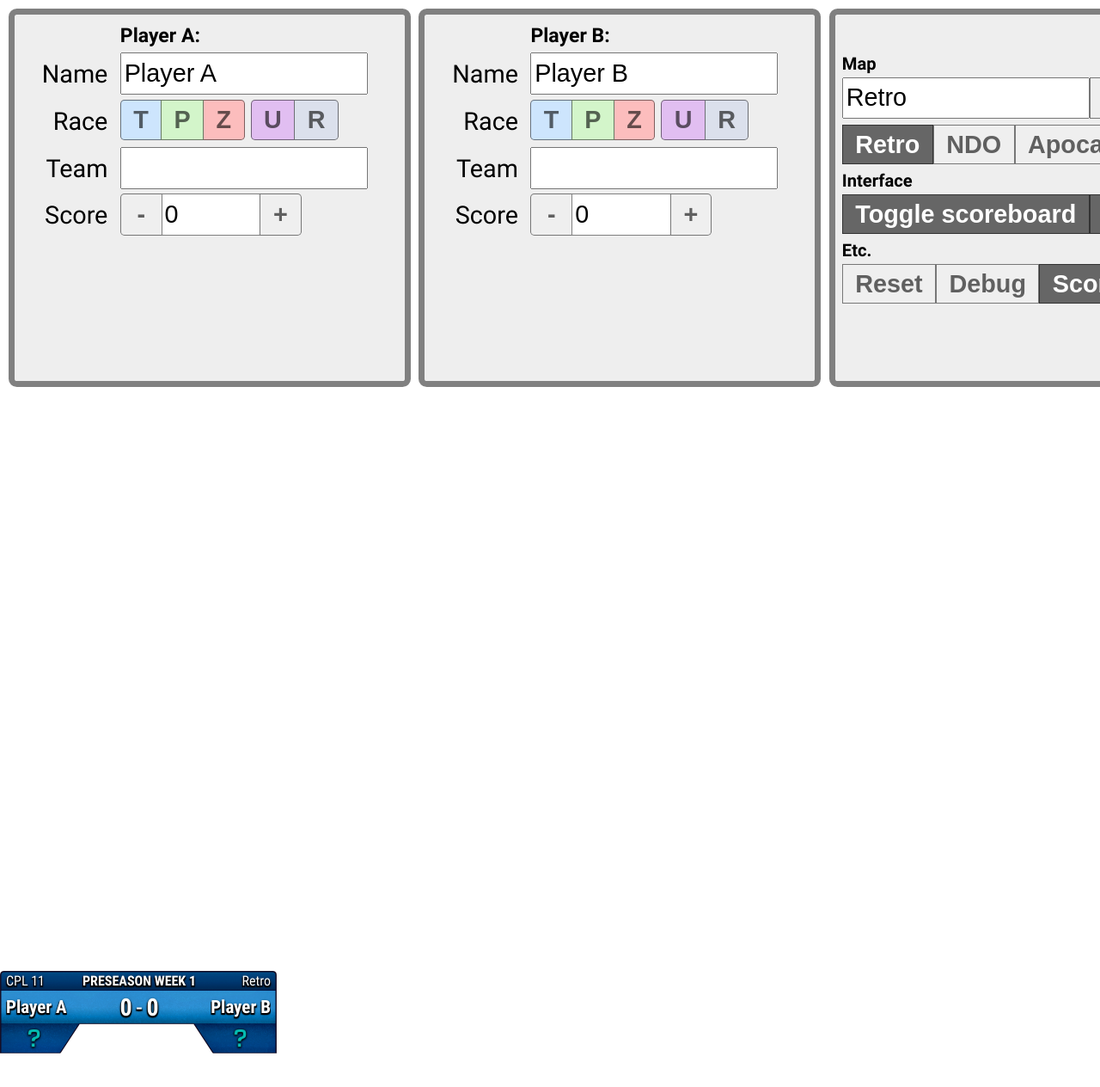
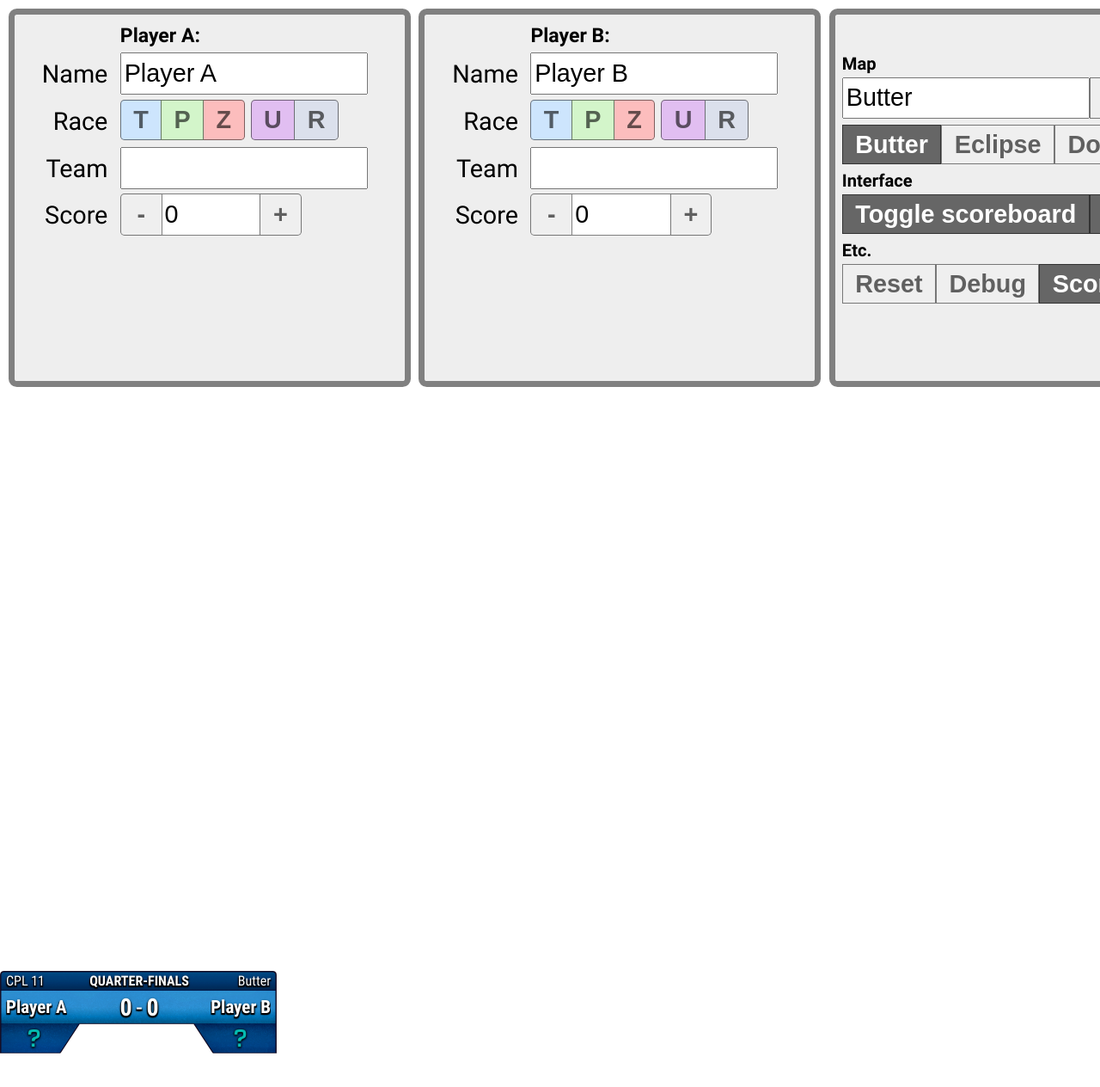
Before and after one commit to msikma/nslscore, a React (Vite) app: page / in a window 1280 px wide. Shown: the top 1264 px of the page at 86% size. Built offline with nearby package versions, Linux system fonts and the light colour scheme.

Commit message:
Few small updates

```diff
--- a/src/components/ControlPanel/index.css
+++ b/src/components/ControlPanel/index.css
@@ -112,6 +112,15 @@
 .rows > div {
   display: flex;
   justify-content: left;
+}
+.tournament-name {
+  position: absolute !important;
+  top: 0;
+  left: 430px;
+  z-index: 500;
+}
+.tournament-name input {
+  width: 6.5em;
 }
 .tournament-picker {
   position: absolute !important;
--- a/src/components/ControlPanel/index.jsx
+++ b/src/components/ControlPanel/index.jsx
@@ -20,7 +20,7 @@ function PlayerBox({label, name, team, race, score, callbackName, callbackTeam,
         <label>Race</label>
         <div className="container">
           {races.map((raceGroup, n) => (
-            <div>
+            <div key={n}>
               {
                 raceGroup.map((raceLetter, m) => (
                   <button
@@ -60,6 +60,7 @@ function GeneralBox(data) {
     mapName,
     visibility,
     roundName,
+    tournamentName,
     replayBlockerType,
     useScore,
 
@@ -68,6 +69,7 @@ function GeneralBox(data) {
     callbackMapName,
     callbackRemoveMap,
     callbackResetScores,
+    callbackTournamentName,
     callbackSetReplayBlockerType,
     callbackToggleReplayBlocker,
     callbackToggleScoreboard,
@@ -83,6 +85,10 @@ function GeneralBox(data) {
         </div>
       </div>
       <div className="rows">
+        <div className="LabelBox top tournament-name">
+          <label>Tournament</label>
+          <input type="text" value={tournamentName} onChange={callbackTournamentName} />
+        </div>
         <div className="LabelBox top tournament-picker">
           <label>Round name</label>
           <input type="text" value={roundName} onChange={callbackRoundName} />
@@ -131,6 +137,7 @@ function GeneralBox(data) {
 function ControlPanel({appState, appInterface, className = ''}) {
   const {
     setRoundName,
+    setTournamentName,
     setReplayBlockerType,
     setMapName,
     setKnownMaps,
@@ -177,6 +184,7 @@ function ControlPanel({appState, appInterface, className = ''}) {
           label={`Options`}
           roundName={appState.roundName}
           mapName={appState.mapName}
+          tournamentName={appState.tournamentName}
           knownMaps={appState.knownMaps}
           visibility={appState.visibility}
           isDebugging={appState.isDebugging}
@@ -192,6 +200,7 @@ function ControlPanel({appState, appInterface, className = ''}) {
           callbackMapName={ev => setMapName(ev.target.value)}
           callbackResetScores={_ => setPlayerScoreZero()}
           callbackRoundName={ev => setRoundName(ev.target.value)}
+          callbackTournamentName={ev => setTournamentName(ev.target.value)}
           callbackUseScore={_ => setUseScore(!appState.useScore)}
         />
       </div>
--- a/src/state/app-state.js
+++ b/src/state/app-state.js
@@ -55,10 +55,10 @@ export function useScoreboardState(setInitialValues = true, setDebugValues = fal
       useScore: true,
       replayBlockerType: null, // 'cpl11'
       isDebugging: false,
-      mapName: 'Retro',
-      knownMaps: ['Retro', 'NDO', 'Apocalypse'],
+      mapName: 'Butter',
+      knownMaps: ['Butter', 'Eclipse', 'Dominator', 'Deja Vu', 'Radeon', 'Vermeer'],
       tournamentName: 'CPL 11',
-      roundName: 'Preseason Week 1',
+      roundName: 'Quarter-finals',
       __setInitialValues: true
     })
   }
```
